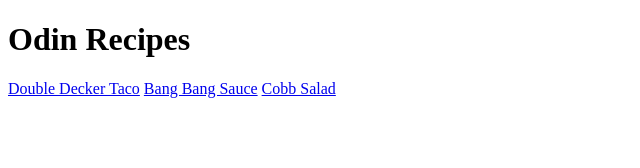
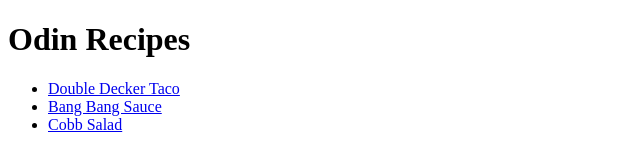
Before and after one commit to agrawalvedansh/odin-recipes, a plain HTML site: page index.html in a window 1280 px wide. Shown: the whole page, without its empty margins (0-640 px from the left). Drawn offline with Linux system fonts and the light colour scheme.

Commit message:
Put recipe links in list

```diff
--- a/index.html
+++ b/index.html
@@ -7,8 +7,10 @@
 </head>
 <body>
     <h1>Odin Recipes</h1>
-    <a href="./recipes/double-decker-taco.html">Double Decker Taco</a>
-    <a href="./recipes/bang-bang-sauce.html">Bang Bang Sauce</a>
-    <a href="./recipes/cobb-salad.html">Cobb Salad</a>
+    <ul>
+        <li><a href="./recipes/double-decker-taco.html">Double Decker Taco</a></li>
+        <li><a href="./recipes/bang-bang-sauce.html">Bang Bang Sauce</a></li>
+        <li><a href="./recipes/cobb-salad.html">Cobb Salad</a></li>
+    </ul>
 </body>
 </html>
```
